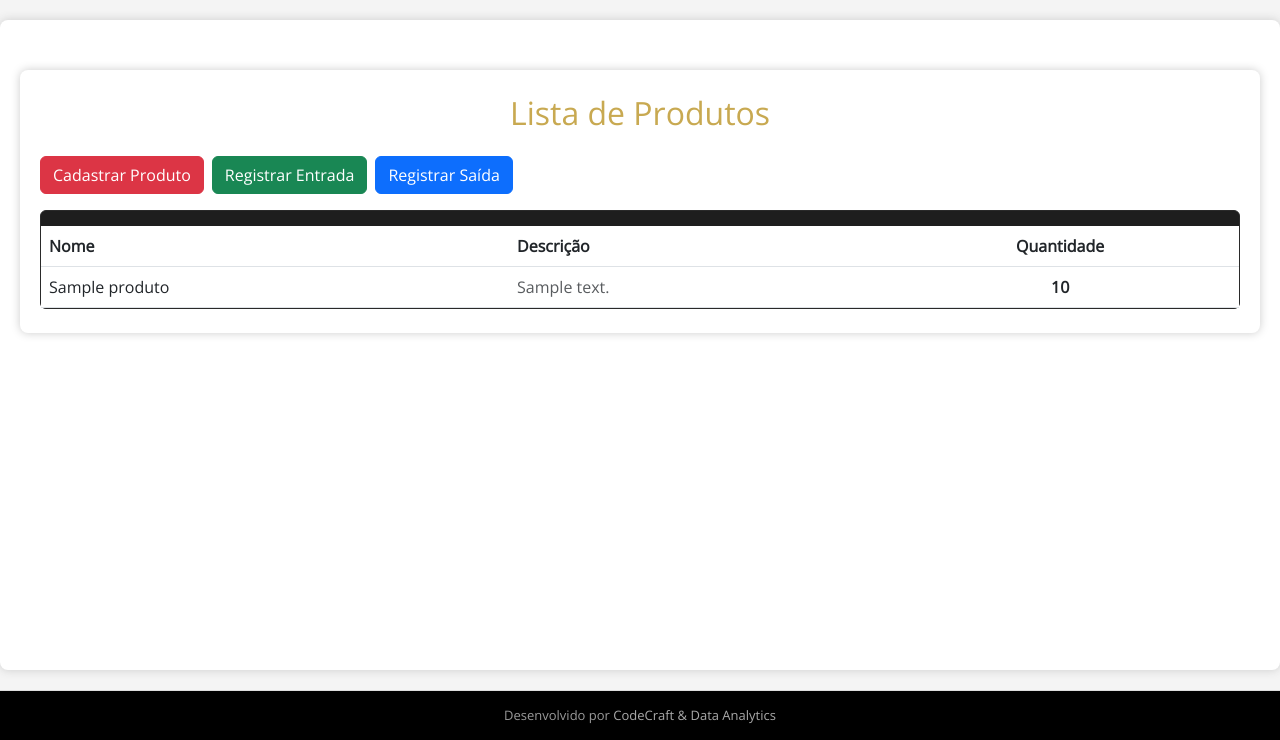
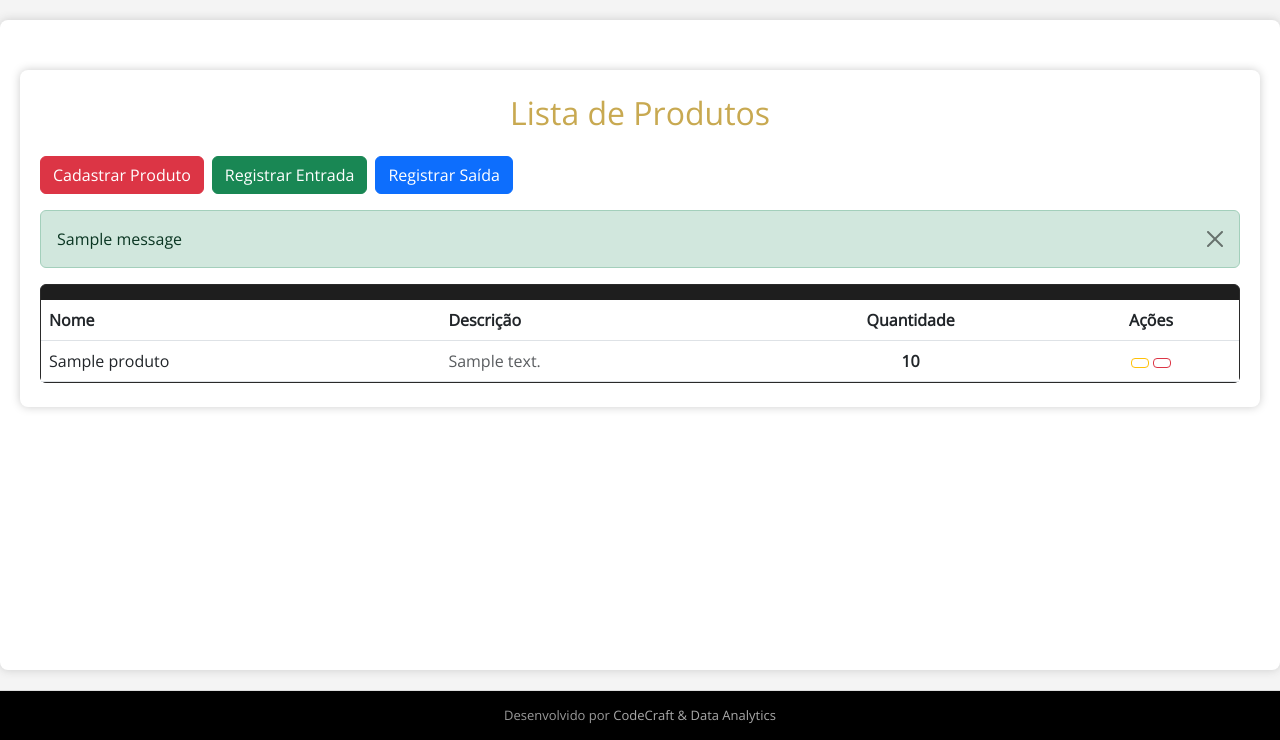
Before and after one commit to Willgomes86/rl_construcoes, a Django app: page /estoque/produtos/ in a window 1280 px wide. Shown: the part 60-800 px from the top of the page. Run offline with Django 5.2, Linux system fonts and the light colour scheme; tables that the repository leaves empty hold one stand-in row (values such as "Sample post"); one stand-in notice (Sample message) is shown.

Commit message:
Add product deletion UX

```diff
--- a/apps/estoque/templates/estoque/produto_list.html
+++ b/apps/estoque/templates/estoque/produto_list.html
@@ -18,6 +18,15 @@
     </a>
   </div>
 
+  {% if messages %}
+    {% for message in messages %}
+      <div class="alert alert-success alert-dismissible fade show" role="alert">
+        {{ message }}
+        <button type="button" class="btn-close" data-bs-dismiss="alert" aria-label="Close"></button>
+      </div>
+    {% endfor %}
+  {% endif %}
+
   <div class="card" style="background:#1e1e1e; border:1px solid #2a2a2a;">
     <div class="card-body p-0">
       <div class="table-responsive">
@@ -27,6 +36,7 @@
               <th>Nome</th>
               <th>Descrição</th>
               <th class="text-center">Quantidade</th>
+              <th class="text-center">Ações</th>
             </tr>
           </thead>
           <tbody>
@@ -35,10 +45,18 @@
                 <td>{{ produto.nome }}</td>
                 <td class="text-muted">{{ produto.descricao }}</td>
                 <td class="text-center fw-semibold">{{ produto.quantidade }}</td>
+                <td class="text-center">
+                  <a href="{% url 'estoque:produto_update' produto.pk %}" class="btn btn-sm btn-outline-warning" title="Editar">
+                    <i class="bi bi-pencil"></i>
+                  </a>
+                  <a href="{% url 'estoque:produto_delete' produto.pk %}" class="btn btn-sm btn-outline-danger" title="Excluir">
+                    <i class="bi bi-trash"></i>
+                  </a>
+                </td>
               </tr>
             {% empty %}
               <tr>
-                <td colspan="3" class="text-center py-4 text-muted">Nenhum produto cadastrado.</td>
+                <td colspan="4" class="text-center py-4 text-muted">Nenhum produto cadastrado.</td>
               </tr>
             {% endfor %}
           </tbody>
```
Also changed, not shown: apps/estoque/templates/estoque/produto_confirm_delete.html (added, +21 -0 lines).
